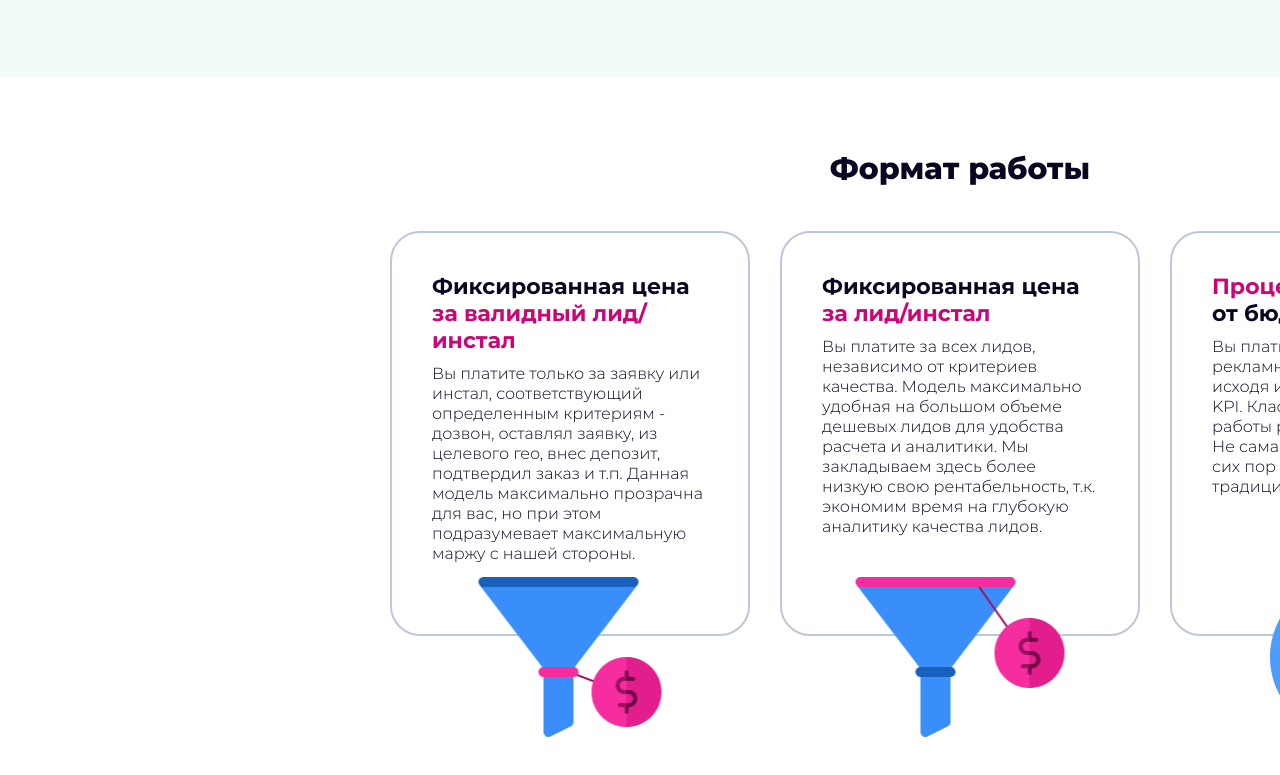
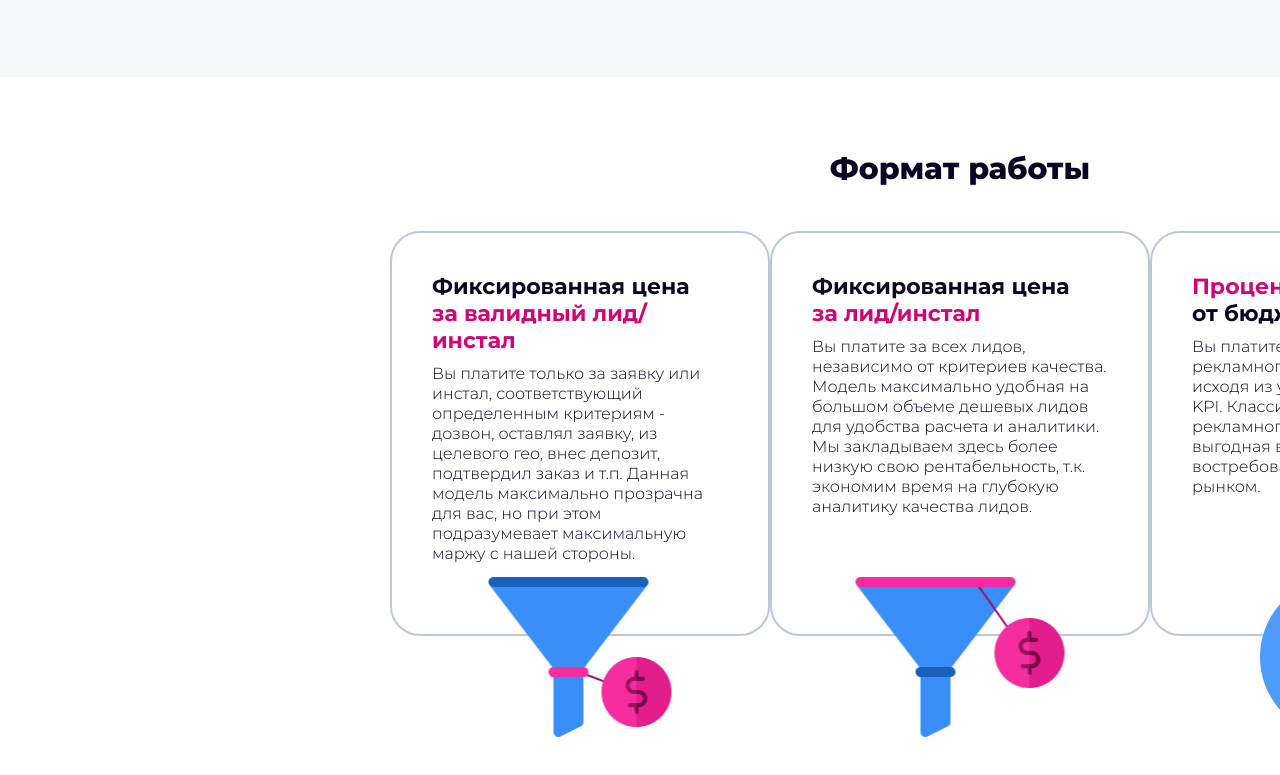
Before and after one commit to SBurnt/webcat-new-site, a website built with webpack: page src/index.html in a window 1280 px wide. Shown: the part 2985-3760 px from the top of the page. Before the commit the page ends 3722 px from the top, so only its background shows below. Built offline with nearby package versions, Linux system fonts and the light colour scheme.

Commit message:
fix: layout and block styles specificity

```diff
--- a/src/index.html
+++ b/src/index.html
@@ -62,7 +62,6 @@
   </header>
 
   <main class="main">
-
     <section class="advantages">
       <div class="container">
         <div class="section__inner">
@@ -300,23 +299,26 @@
     </section>
 
     <section class="specificity">
-      <div class="container section__inner">
+      <div class="container">
+        <div class="section__inner">
           <h3 class="section__title">Формат работы</h3>
           <ul class="specificity__list">
             <li class="specificity__item">
               <h4 class="specificity__item-title">Фиксированная цена<br> <span>за валидный лид/инстал</span></h4>
               <p class="specificity__item-description">Вы платите только за заявку или инстал, соответствующий
                 определенным критериям - дозвон, оставлял заявку, из целевого гео, внес депозит, подтвердил заказ и т.п.
-              Данная модель максимально прозрачна для вас, но при этом подразумевает максимальную маржу с нашей стороны.
+                Данная модель максимально прозрачна для вас, но при этом подразумевает максимальную маржу с нашей
+                стороны.
               </p>
               <img class="specificity__img" src="./assets/img/specificity/specificity-01.png"
                 alt="Фиксированная цена за валидный лид/инстал">
             </li>
             <li class="specificity__item">
               <h4 class="specificity__item-title">Фиксированная цена<br> <span>за лид/инстал</span></h4>
-            <p class="specificity__item-description">Вы платите за всех лидов, независимо от критериев качества. Модель
-              максимально удобная на большом объеме дешевых лидов для удобства расчета и аналитики. Мы закладываем здесь
-              более низкую свою рентабельность, т.к. экономим время на глубокую аналитику качества лидов.</p>
+              <p class="specificity__item-description">Вы платите за всех лидов, независимо от критериев качества.
+                Модель максимально удобная на большом объеме дешевых лидов для удобства расчета и аналитики. Мы
+                закладываем здесь более низкую свою рентабельность, т.к. экономим время на глубокую аналитику качества
+                лидов.</p>
               <img class="specificity__img" src="./assets/img/specificity/specificity-02.png"
                 alt="Фиксированная цена за лид/инстал">
             </li>
@@ -330,6 +332,7 @@
             </li>
           </ul>
         </div>
+      </div>
     </section>
   </main>
 </body>
--- a/src/styles/blocks/specificity.scss
+++ b/src/styles/blocks/specificity.scss
@@ -1,8 +1,13 @@
 .specificity {
   background-color: $main-color-bg3;
 
+  .section__inner {
+    padding-bottom: 185px;
+  }
+
   &__list {
     display: flex;
+    justify-content: space-around;
     // flex-wrap: wrap;
   }
 
@@ -12,14 +17,9 @@
     border: 2px solid rgba(42, 69, 124, 0.3);
     width: 440px;
     padding: 40px 40px 70px 40px;
-    margin-right: 30px;
     // border-color: linear-gradient(306.06deg, #651b55 -30.72%, #2a457c 120.95%);
     // border-color: linear-gradient(233.5deg, #1860bb -8.16%, #720747 109.34%),
     // linear-gradient(318.85deg, #153366 3.36%, #6c0947 115.9%);
-
-    &:last-child {
-      margin-right: 0;
-    }
   }
 
   &__item-title {
```
Lines whose indentation alone changed are shown as unchanged.
